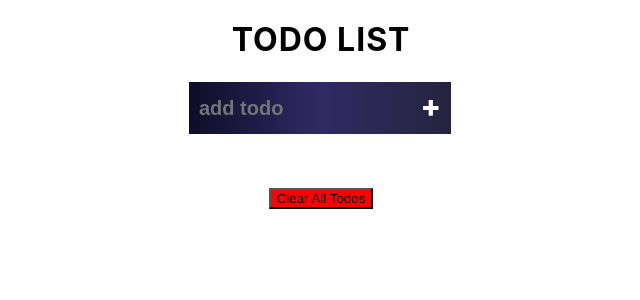
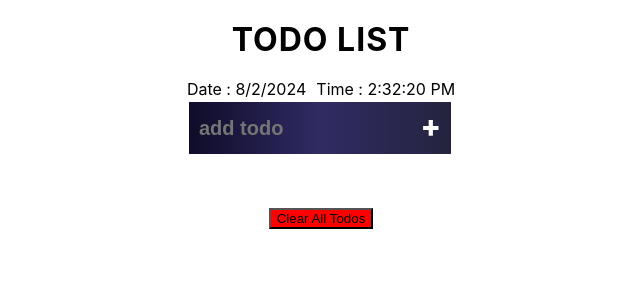
Before and after one commit to chetan-agbattanwar/todoList-using-react, a React (Vite) app in the folder todoList/: page / in a window 1280 px wide. Shown: the top 300 px of the page, without its empty margins (319-959 px from the left). Built offline with nearby package versions, Linux system fonts and the light colour scheme.

Commit message:
adding date and time functionality

```diff
--- a/todoList/src/App.jsx
+++ b/todoList/src/App.jsx
@@ -2,6 +2,7 @@ import { useState } from 'react'
 import './App.css'
 import List from './components/List/List'
 import { v4 as uuidv4 } from 'uuid';
+import CurrentDate from './components/CurrentDate';
 
 function App() {
 
@@ -24,10 +25,17 @@ function App() {
 
 // add item functionality
   const addItem = ()=>{
+    const currentDate = new Date()
+    const months = [
+      "January", "February", "March", "April", "May", "June",
+      "July", "August", "September", "October", "November", "December"
+  ]
     const newTodoItem = {
       id:uuidv4(),
       item:text,
-      todoStatus : false
+      todoStatus : false,
+      date : `${currentDate.getDate()}-${months[currentDate.getMonth()]}-${currentDate.getFullYear()}`,
+      time : currentDate.toLocaleTimeString()
     }
     const itemExist = todoList.some(listItem => listItem.item === newTodoItem.item)
     // console.log(itemExist);
@@ -62,6 +70,8 @@ function App() {
     <div className='app'>
     <h1>Todo List</h1>
 
+    <CurrentDate/>
+
     <div className="adder">
       <input type="text"
       placeholder='add todo'
--- /dev/null
+++ b/todoList/src/components/CurrentDate.jsx
@@ -0,0 +1,22 @@
+import React, {useState, useEffect} from 'react'
+
+function CurrentDate() {
+
+    const [currentDate, setCurrentDate] = useState(new Date());
+
+    useEffect(() => {
+       setInterval(() => {
+        setCurrentDate(new Date())
+       }, 1000);
+    }, [])
+
+
+  return (
+    <center>
+    <span style={{marginRight:"10px" }}>Date : {currentDate.toLocaleDateString()}</span>
+    <span>Time : {currentDate.toLocaleTimeString()}</span>
+    </center>
+  )
+}
+
+export default CurrentDate
```
